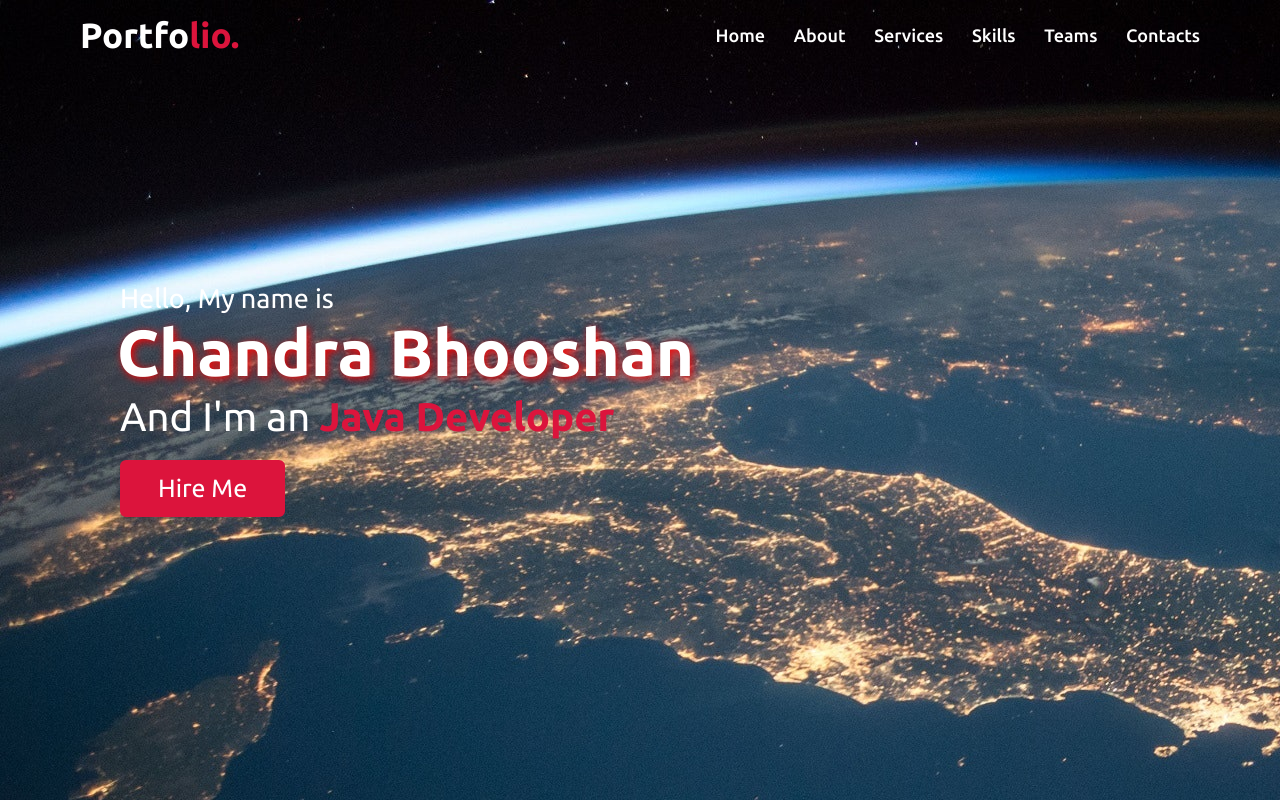
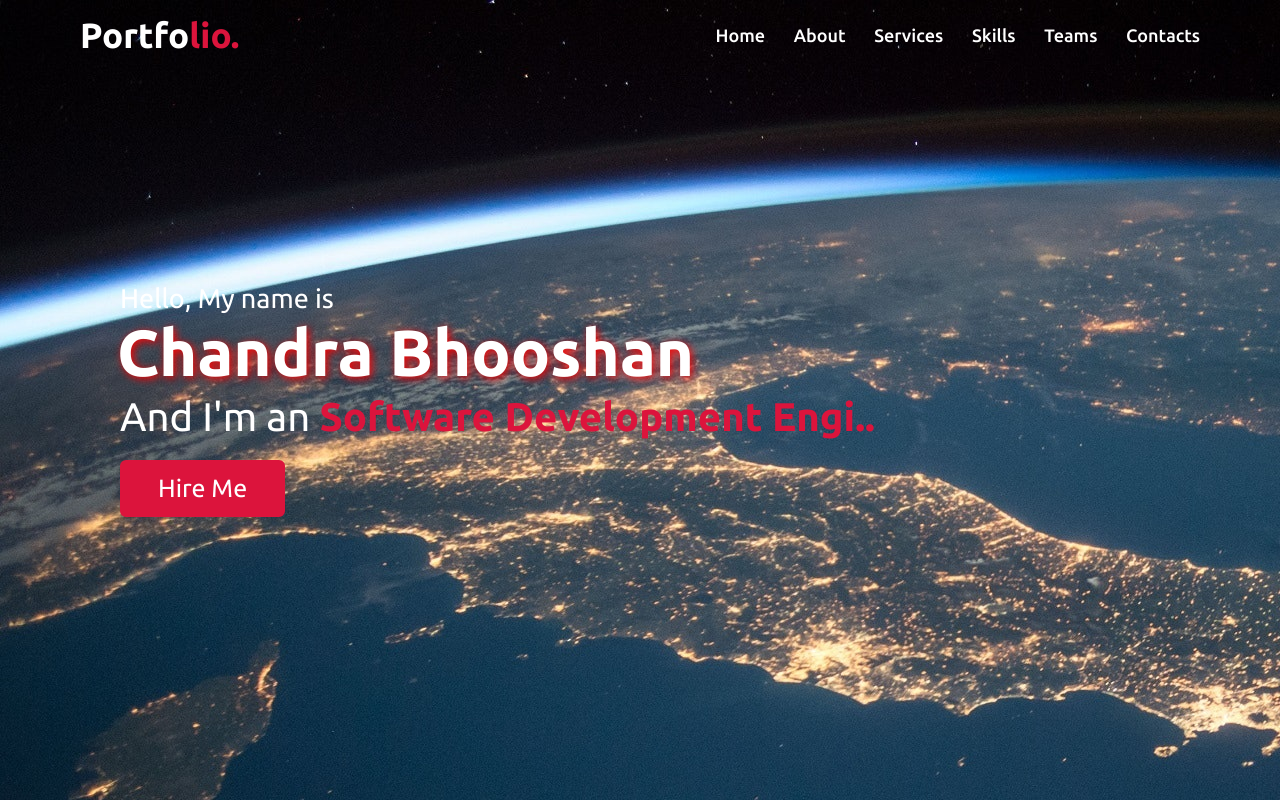
Before and after one commit to ChandraBhooshan/chandrabhooshan.github.io, a plain HTML site: page index.html in a window 1280 px wide. Shown: the top 802 px of the page. Drawn offline with nearby package versions, Linux system fonts and the light colour scheme.

Commit message:
minute changes

```diff
--- a/index.html
+++ b/index.html
@@ -41,7 +41,7 @@
         <div class="home-content">
           <div class="text-1">Hello, My name is</div>
           <div class="text-2">Chandra Bhooshan</div>
-          <div class="text-3">And I'm an <span>Java Developer</span></div>
+          <div class="text-3">And I'm an <span>Software Development Engi..</span></div>
           <a href="#">Hire Me</a>
         </div>
       </div>
```
